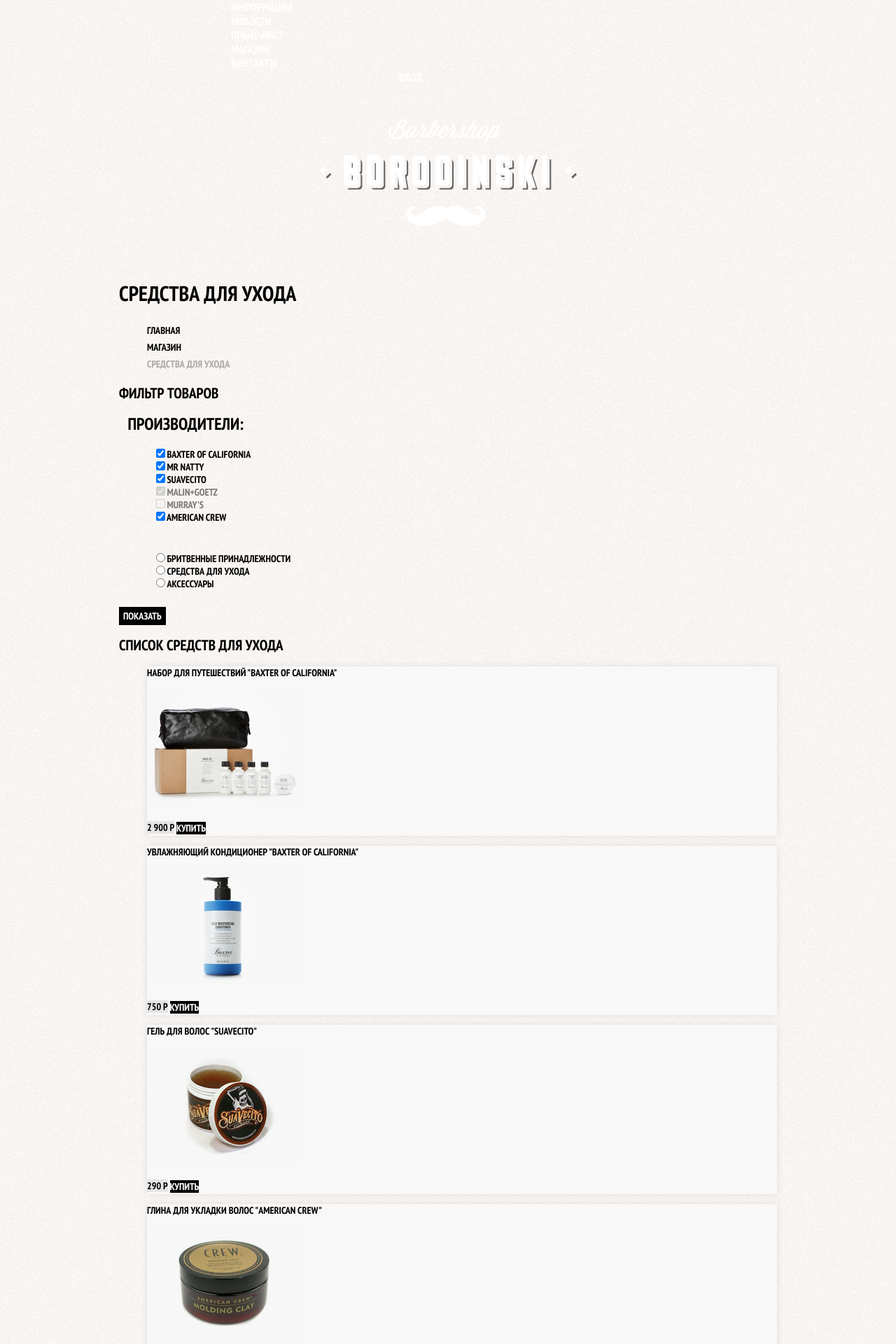
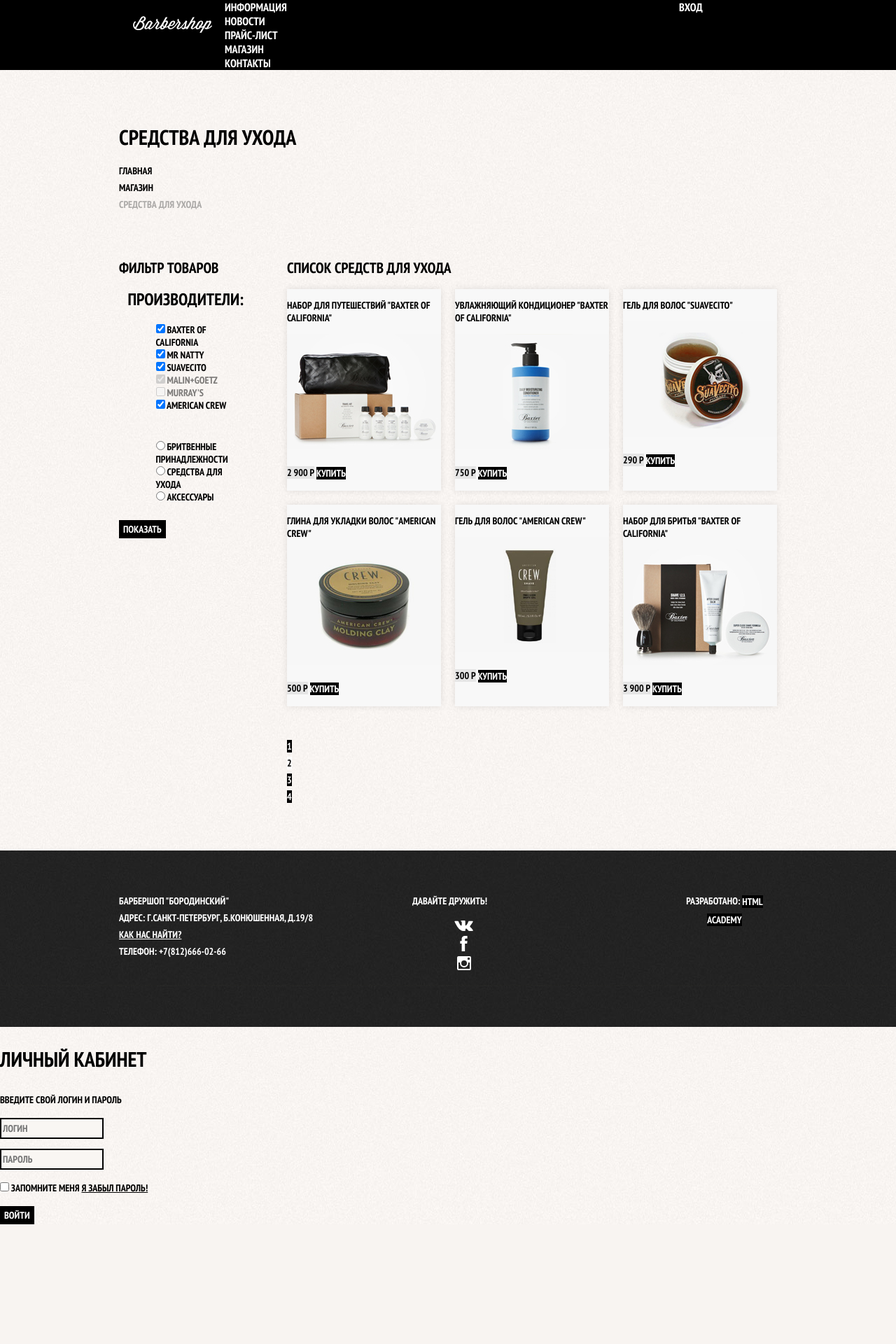
Before and after one commit to artemadilev/examples.github.io, a PHP site: page /catalog.html in a window 1280 px wide. Shown: the top 1920 px of the page at 70% size. After the commit the page ends 1749 px from the top, so only its background shows below. Run offline with PHP 8.4, Linux system fonts and the light colour scheme.

Commit message:
Добавлена сетка

```diff
--- a/barbearshop/catalog.html
+++ b/barbearshop/catalog.html
@@ -12,7 +12,7 @@
    <header class="main-header">
         <nav class="main-navigation">
            <a class="main-header-logo">
-               <img src="img/index-logo.svg" width="368" height="153" alt="Логотип барбершопа "Бородинский"">
+               <img src="img/logo-mini.svg" width="113" height="24.42" alt="Логотип барбершопа "Бородинский"">
            </a>
             <ul class="site-navigation">
                 <li><a href="info.html">Информация</a></li>
@@ -36,7 +36,8 @@
             <li><a href="catalog.html">Магазин</a></li>
             <li class="breadcrumbs-current">Средства для ухода</li>
         </ul>
-        <section class="filter">
+        <div class="catalog-columns">
+            <section class="filters">
                 <h2 class="visually-hidden">Фильтр товаров</h2>
                 <form method="get" action="https://echo.htmlacademy.ru" class="filter">
                     <fieldset>
@@ -189,10 +190,11 @@
                     <li class="pagination-item"><a href="#">4</a></li>
                 </ul>
             </section>
-
+        </div>
     </main>
 
     <footer class="main-footer">
+        <div class="container">
             <p class="footer-contacts">
                 Барбершоп "Бородинский"<br>
                 Адрес: г.Санкт-Петербург, Б.Конюшенная, д.19/8<br>
@@ -202,14 +204,16 @@
             <div class="footer-social">
                 <b>Давайте дружить!</b>
                 <ul>
-                <li><a href="#" class="social-button">Вконтакте</a></li>
-                <li><a href="#" class="social-button">Фейсбук</a></li>
-                <li><a href="#" class="social-button">Инстаграм</a></li>
+                    <li><a href="#" class="social-button"><img src="img/vk.svg" alt="Вконтакте"></a></li>
+                    <li><a href="#" class="social-button"><img src="img/facebook.svg" alt="Фейсбук"></a></li>
+                    <li><a href="#" class="social-button"><img src="img/instagram.svg" alt="Инстаграм"></a></li>
                 </ul>
             </div>
             <p class="footer-copyright">
-            <b>Разработано:</b><a href="https://htmlacademy.ru" class="button">HTML Academy</a>
+               <b>Разработано:</b>
+               <a href="https://htmlacademy.ru" class="button">HTML Academy</a>
             </p>
+        </div>
     </footer>
 
     <section class="modal modal-login">
--- a/barbearshop/css/style.css
+++ b/barbearshop/css/style.css
@@ -360,19 +360,12 @@ a {
 
 .main-header {
     margin-bottom: 75px;
-
-    /* time */
-    min-height: 285px;
 }
 
 .main-navigation {
     display: flex;
     flex-direction: column;
     align-items: center;
-
-    /* time */
-    min-height: 285px;
-    background-color: transparent;
 }
 
 .main-header-logo {
@@ -381,14 +374,37 @@ a {
     height: 153px;
 }
 
+.inner-page .main-navigation {
+    width: 940px;
+    margin: 0 auto;
+}
+
+.inner-page .main-header {
+    background-color: #000;
+}
+
+.inner-page .main-header-logo {
+    order: 0;
+
+    width: 111px;
+    height: 24px;
+    padding: 23px 20px;
+}
+
+.inner-page .main-navigation {
+    align-items: flex-start;
+    flex-direction: row;
+}
+
+.inner-page .user-navigation {
+    margin-left: auto;
+}
+
 .main-navigation-wrapper {
     width: 100%;
     margin-bottom: 60px;
 
     background-color: #000;
-
-    /* time */
-    min-height: 70px;
 }
 
 .main-navigation-wrapper .container {
@@ -401,9 +417,6 @@ a {
     margin: 0;
     padding: 0;
     list-style: none;
-
-    /* time */
-    min-height: 70px;
 }
 
 .user-navigation {
@@ -411,9 +424,18 @@ a {
     margin: 0;
     padding: 0;
     list-style: none;
+}
 
-    /* time */
-    min-height: 70px;
+.page-title {
+    margin: 0;
+    margin-bottom: 15px;
+    padding: 0;
+}
+
+.breadcrumbs {
+    padding: 0;
+    margin: 0;
+    margin-bottom: 50px;
 }
 
 .features {
@@ -442,6 +464,54 @@ a {
     justify-content: space-between;
     padding: 50px 80px;
     margin-bottom: 35px;
+}
+
+.catalog-columns {
+    display: flex;
+    justify-content: space-between;
+}
+
+.filters {
+    width: 180px;
+}
+
+.catalog {
+    width: 700px;
+}
+
+.catalog-list {
+    display: flex;
+    flex-wrap: wrap;
+    padding: 0;
+    margin: 0;
+    margin-bottom: 25px;
+
+    list-style: none;
+}
+
+.catalog-item {
+    width: 220px;
+    margin-bottom: 20px;
+    margin-right: 20px;
+}
+
+.catalog-item:nth-child(3n) {
+    margin-right: 0;
+}
+
+.pagination-list {
+    padding: 0;
+    margin: 0;
+
+    list-style: none;
+}
+
+.product-photos {
+    width: 460px;
+}
+
+.product-info {
+    width: 390px;
 }
 
 .news {
```
Also changed, not shown: barbearshop/catalog-item.html (+15 -9 lines). Lines whose indentation alone changed are shown as unchanged.
